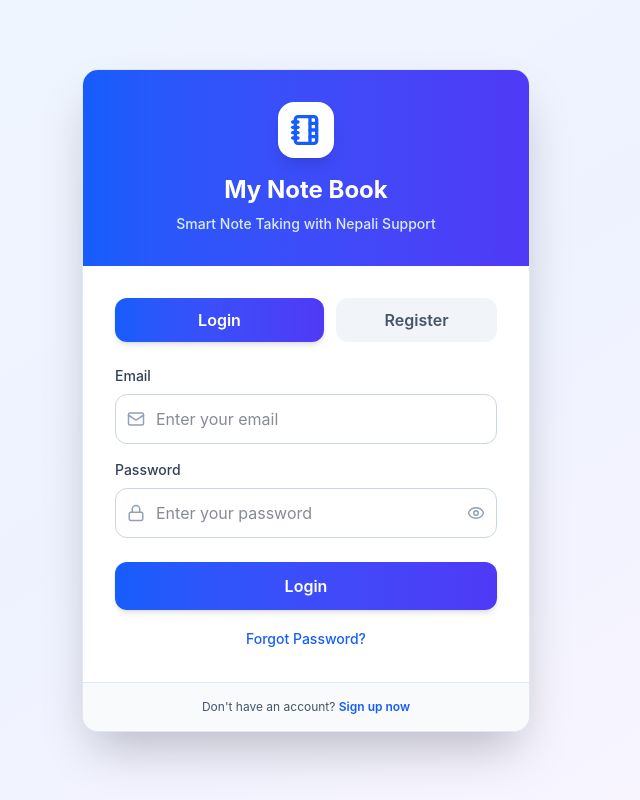
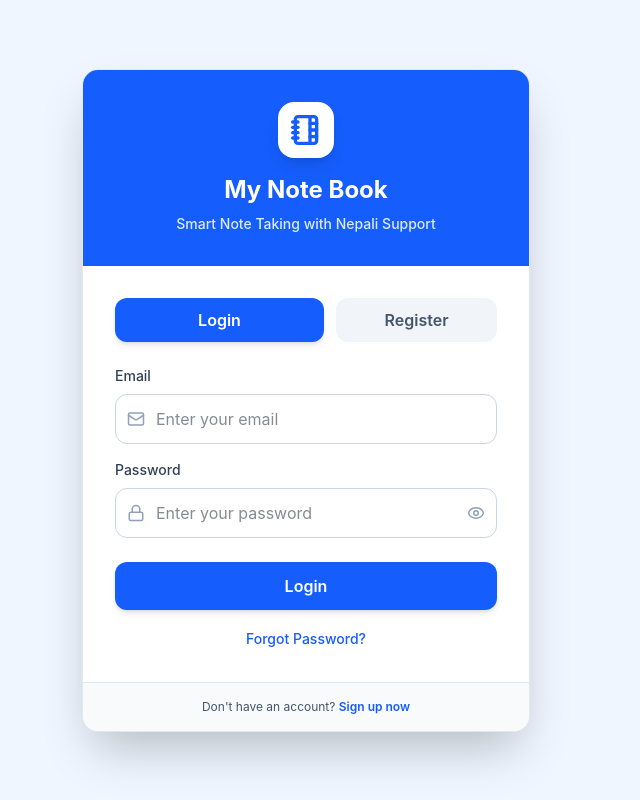
Before and after one commit to prasnaa/Note-taking-app, a Next.js app: page /login in a window 1280 px wide. Shown: the whole page, without its empty margins (334-974 px from the left). Built offline with nearby package versions, Linux system fonts and the light colour scheme.

Commit message:
changed ome contents and fixed errors

```diff
--- a/app/(auth)/login/page.tsx
+++ b/app/(auth)/login/page.tsx
@@ -1,10 +1,12 @@
 'use client'
-
+import { saveUser } from "@/lib/auth"
+import { useRouter } from "next/navigation"
 import Link from "next/link";
 import { useState } from "react";
 import { Mail, Lock, Eye, EyeOff, AlertCircle, NotebookTabs } from "lucide-react";
 
 export default function LoginPage() {
+  const router = useRouter()
   const [email, setEmail] = useState("");
   const [password, setPassword] = useState("");
   const [showPassword, setShowPassword] = useState(false);
@@ -36,17 +38,22 @@ export default function LoginPage() {
     }
 
     const strongPasswordRegex =
-      /^(?=.*[A-Z])(?=.*\d)(?=.*[@$!%*?&])[A-Za-z\d@$!%*?&]{6,}$/;
+      /^(?=.*[A-Z])(?=.*\d)(?=.*[@$!%*?&])[A-Za-z\d@$!%*?&]{11,}$/;
 
     if (!strongPasswordRegex.test(password)) {
       setPasswordError(
-        "Password must be 6+ chars, include uppercase, number & special character"
+        "Password must be 11+ chars, include uppercase, number & special character"
       );
       return;
     }
 
     // save user (replace with your actual function)
+    saveUser({ email, password })
+    router.push("/dashboard")
     // saveUser({ email, password });
+    saveUser({ email, password })
+    alert("Login successful!")
+    router.push("/dashboard")
 
     alert("Login successful!");
     setEmail("");
@@ -55,11 +62,11 @@ export default function LoginPage() {
   };
 
   return (
-    <div className="min-h-screen flex items-center justify-center bg-gradient-to-br from-blue-50 via-indigo-50 to-purple-50 p-4">
+    <div className="min-h-screen flex items-center justify-center bg-blue-50 via-indigo-50 to-purple-50 p-4">
       <div className="bg-white w-full max-w-md rounded-2xl shadow-2xl border border-slate-200 overflow-hidden">
 
         {/* Header Section */}
-        <div className="bg-gradient-to-r from-blue-600 to-indigo-600 p-8 text-center">
+        <div className="bg-blue-600 to-indigo-600 p-8 text-center">
           <div className="flex justify-center mb-4">
             <div className="p-3 bg-white rounded-2xl shadow-lg">
               <NotebookTabs size={32} className="text-blue-600" strokeWidth={2.5} />
@@ -78,7 +85,7 @@ export default function LoginPage() {
 
           {/* Tab Buttons */}
           <div className="flex gap-3 mb-6">
-            <button className="flex-1 px-6 py-2.5 rounded-xl bg-gradient-to-r from-blue-600 to-indigo-600 text-white font-semibold shadow-md transition-all">
+            <button className="flex-1 px-6 py-2.5 rounded-xl bg-blue-600 to-indigo-600 text-white font-semibold shadow-md transition-all">
               Login
             </button>
 
@@ -140,7 +147,7 @@ export default function LoginPage() {
             </div>
             {passwordError && (
               <div className="flex items-start gap-1 mt-2 text-red-600 text-sm">
-                <AlertCircle size={14} className="mt-0.5 flex-shrink-0" />
+                <AlertCircle size={14} className="mt-0.5 shrink-0" />
                 <p>{passwordError}</p>
               </div>
             )}
@@ -148,7 +155,7 @@ export default function LoginPage() {
 
           {/* Login Button */}
           <button
-            className="w-full bg-gradient-to-r from-blue-600 to-indigo-600 hover:from-blue-700 hover:to-indigo-700 text-white py-3 rounded-xl font-semibold shadow-md hover:shadow-lg transition-all duration-200 hover:scale-[1.02]"
+            className="w-full bg-blue-600 to-indigo-600 hover:from-blue-700 hover:to-indigo-700 text-white py-3 rounded-xl font-semibold shadow-md hover:shadow-lg transition-all duration-200 hover:scale-[1.02]"
             onClick={handleLogin}
           >
             Login
@@ -165,7 +172,7 @@ export default function LoginPage() {
         {/* Footer */}
         <div className="bg-slate-50 px-8 py-4 border-t border-slate-200 text-center">
           <p className="text-xs text-slate-600">
-            Don't have an account?{" "}
+            Don&apos;t have an account?{" "}
             <Link href="/register" className="text-blue-600 font-semibold hover:underline">
               Sign up now
             </Link>
--- a/components/DashNav.tsx
+++ b/components/DashNav.tsx
@@ -2,20 +2,20 @@
 
 import React, { useEffect, useState } from 'react'
 import { Bell, Plus, Search, SlidersHorizontal } from 'lucide-react'
-import { get } from 'http'
+
 import { getUser } from '@/lib/auth'
 import Link from 'next/link'
 
 const DashNav = () => {
   const [email, setEmail] = useState<string | null>(null)
-  const [notificationCount, setNotificationCount] = useState(3)
+  const [notificationCount] = useState(3)
 
   useEffect(() => {
     if (typeof window !== "undefined") {
       // Simulating getUser - replace with your actual function
       const user = getUser()
       if (user) {
-        setTimeout(() => setEmail(user.email), 0)
+        setEmail(user.email)
       }
     }
   }, [])
--- a/components/Tempcd.tsx
+++ b/components/Tempcd.tsx
@@ -136,7 +136,7 @@ const Tempcd = () => {
             </div>
           </div>
           <h3 className="text-sm font-semibold text-slate-700 mb-1">More templates coming soon</h3>
-          <p className="text-xs text-slate-500">We're working on adding more templates to help you be more productive</p>
+          <p className="text-xs text-slate-500">We are working on adding more templates to help you be more productive</p>
         </div>
       </div>
     </div>
--- a/components/TemplHeader.tsx
+++ b/components/TemplHeader.tsx
@@ -1,6 +1,6 @@
 'use client'
 import React, { useState } from 'react'
-import { Tag, TextCursor, PenTool, BrainCircuit, Download, CircleArrowLeftIcon, Plus, X } from 'lucide-react'
+import { Tag, TextCursor, PenTool, BrainCircuit, Download,  Plus, X } from 'lucide-react'
 import Link from 'next/link'
 import Backbtn from './Backbtnbar'
 
```
